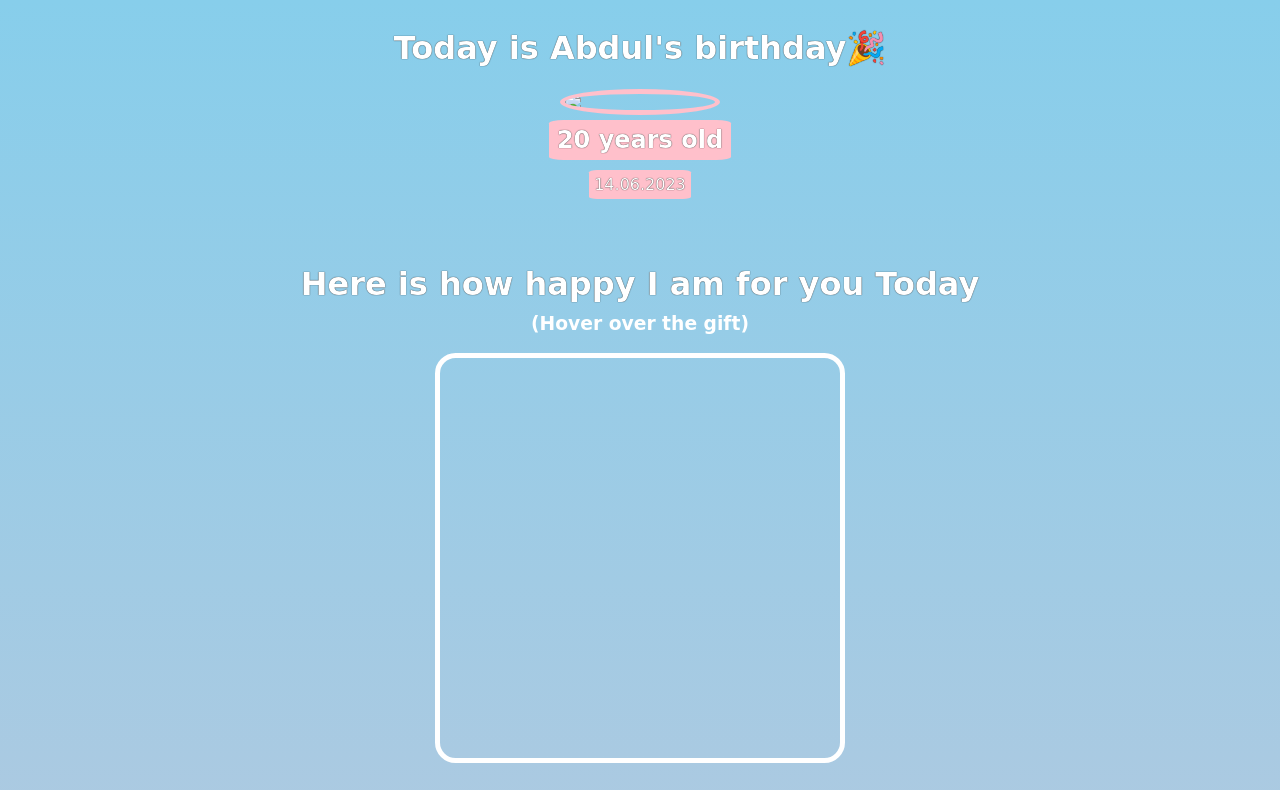
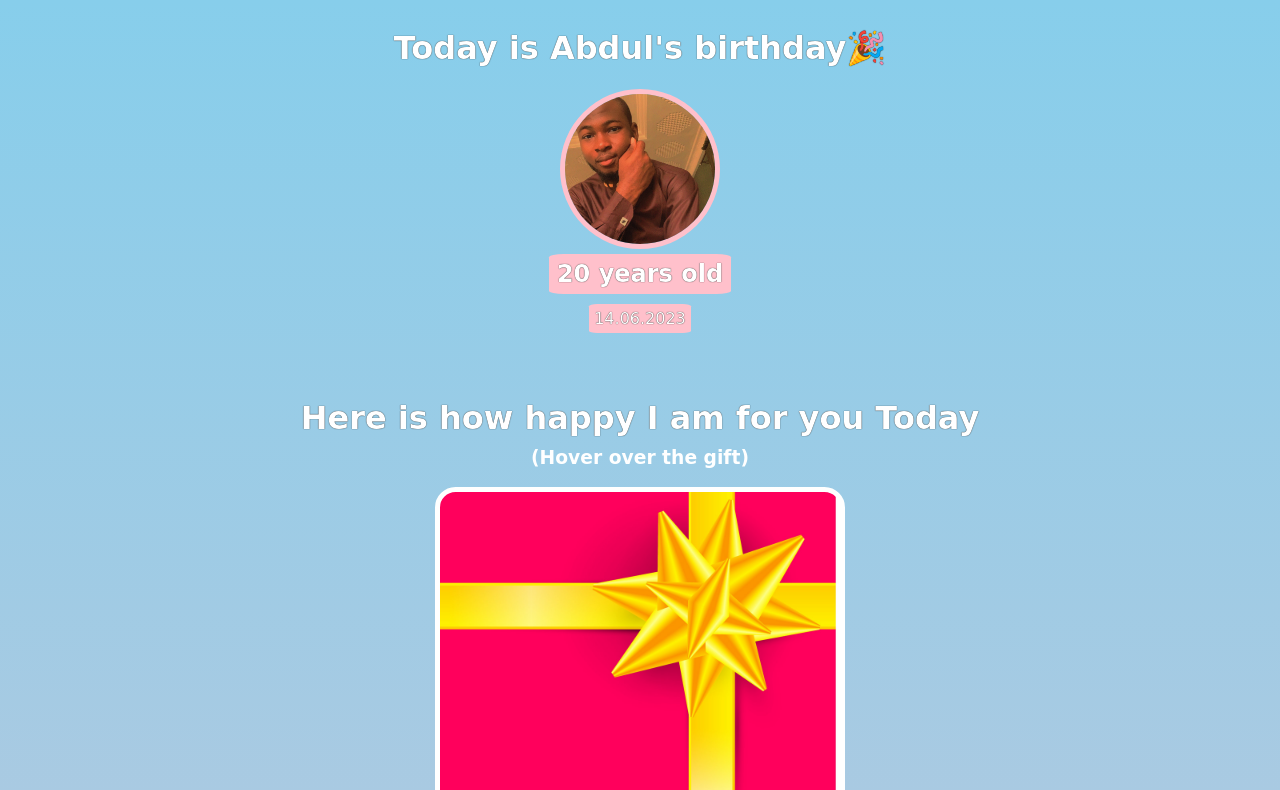
Before and after one commit to iabdulmj/birthday-gift-site, a plain HTML site: page index.html in a window 1280 px wide. Shown: the top 790 px of the page. Drawn offline with Linux system fonts and the light colour scheme; the site is published under a folder, as on GitHub Pages, so addresses that start at the root find nothing; a web font is replaced by a local one.

Commit message:
change image src

```diff
--- a/index.html
+++ b/index.html
@@ -16,7 +16,7 @@
   <body>
     <div id="header">
       <h1>Today is Abdul's birthday🎉</h1>
-      <img id="profile-img" src="/image/image.jpeg" />
+      <img id="profile-img" src="image/image.jpeg" />
       <h2 id="age">20 years old</h2>
       <p id="date">14.06.2023</p>
     </div>
--- a/style.css
+++ b/style.css
@@ -44,13 +44,13 @@ p {
   margin: 0px auto;
   width: 400px;
   height: 400px;
-  background-image: url(/image/gift\ cover.jpg);
+  background-image: url(image/gift\ cover.jpg);
   background-size: cover;
   border: 5px solid white;
   border-radius: 5%;
 }
 .gift-box:hover {
-  background-image: url(/image/image.jpeg);
+  background-image: url(image/image.jpeg);
 }
 .second-gift-title {
   margin-top: 30px;
```
